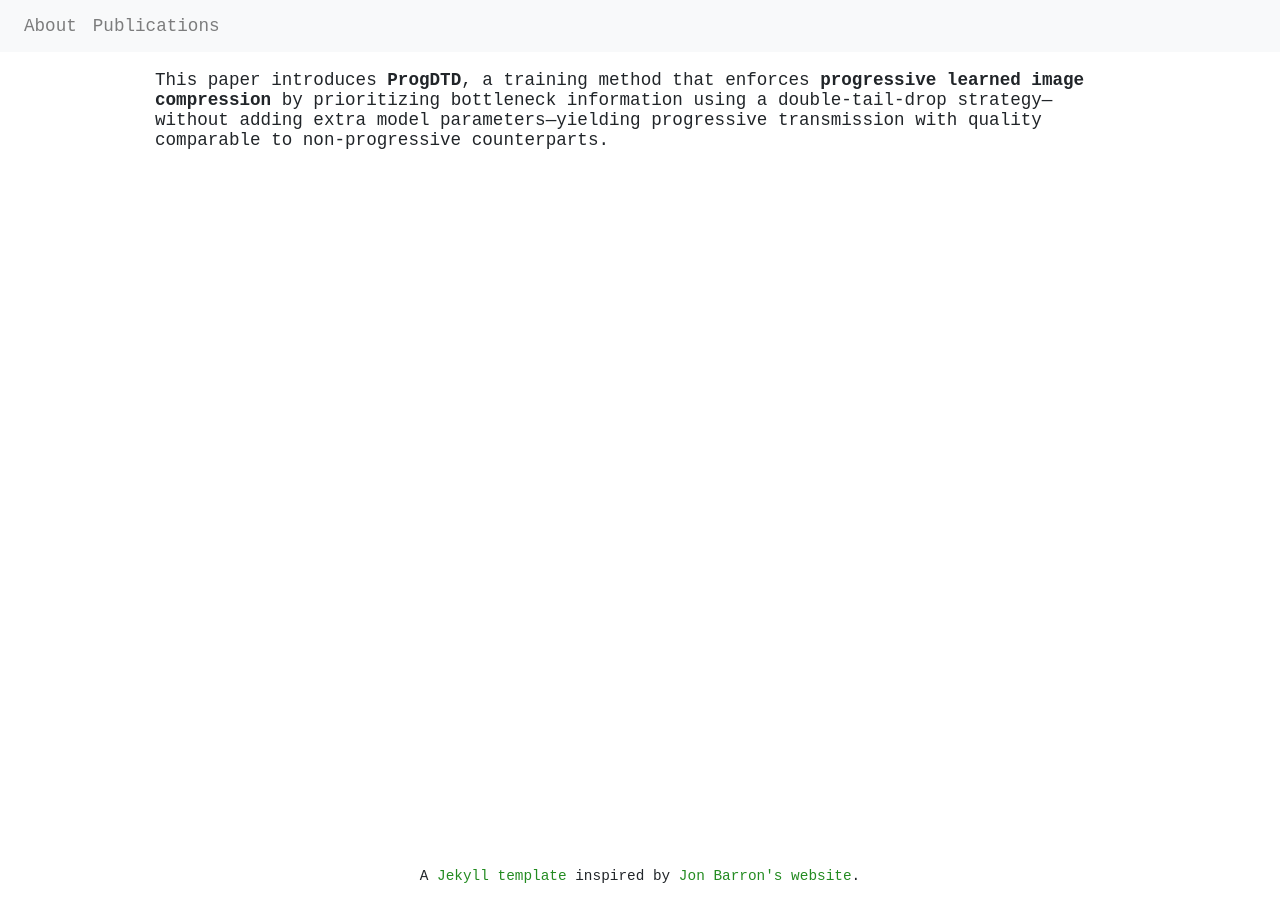
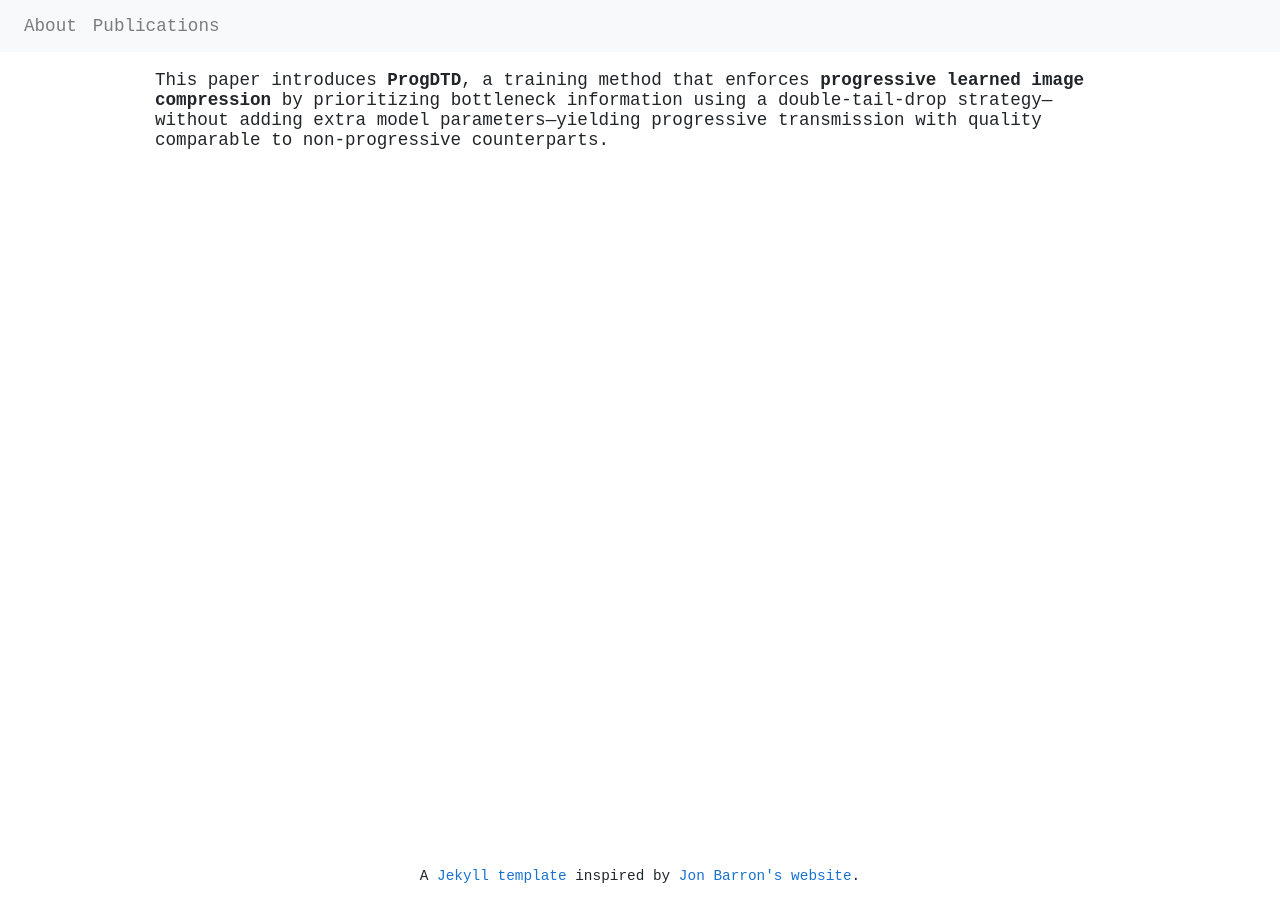
Before and after one commit to Alihjt/alihjt.github.io, a Jekyll site: the page built from publications/_posts/2024-08-01-test5.markdown, in a window 1280 px wide. Built offline with Jekyll 4.4.1, drawn with Linux system fonts in a browser that asks for light colours; our own code applies the rules of GitHub Pages for plain Markdown files.

Commit message:
Initial commit

```diff
--- a/publications/_posts/2024-12-01-test1.markdown
+++ b/publications/_posts/2024-12-01-test1.markdown
@@ -4,7 +4,7 @@
 image: /publications/images/thinkingvit.png
 author: "A Hojjat, J Haberer, S Pirk, O Landsiedel"
 authors: "<strong>A Hojjat</strong>, J Haberer, S Pirk, O Landsiedel"
-venue: "ES-FoMo workshop, ICML"
+venue: "<span style='color: red;'>ES-FoMo workshop, ICML'2023</span>"
 links:
   GitHub: https://github.com/ds-kiel/ThinkingViT
   arXiv: https://arxiv.org/abs/2507.10800
--- a/style.scss
+++ b/style.scss
@@ -17,7 +17,7 @@
 }
 
 a {
-  color: #238b21;
+  color: #1772d0;
   text-decoration: none;
   font-family: 'JetBrains Mono', monospace;
   font-display: auto;
@@ -25,7 +25,7 @@
 
 a:focus,
 a:hover {
-  color: #2eb82e;
+  color: #f09228;
   text-decoration: none;
 }
 
```
